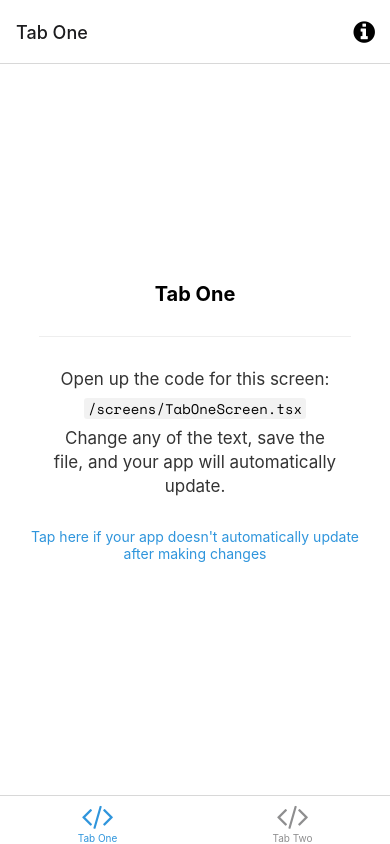
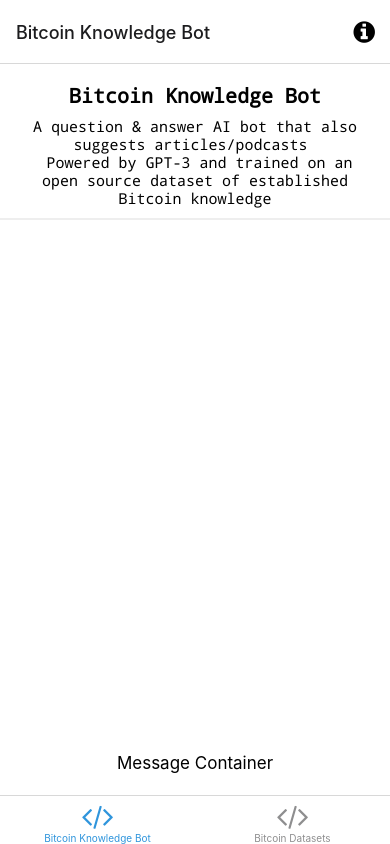
Before and after one commit to bitcoin-knowledge/Frontend, a React Native app: screen /TabOne in a window 390 px wide. Built offline with nearby package versions, Linux system fonts and the light colour scheme; what expo-linking would draw is missing.

Commit message:
Added title container and new font

```diff
--- /dev/null
+++ b/components/MessageWindow.tsx
@@ -0,0 +1,54 @@
+import * as WebBrowser from 'expo-web-browser';
+import { StyleSheet, TouchableOpacity } from 'react-native';
+
+import Colors from '../constants/Colors';
+import { MonoText } from './StyledText';
+import { Text, View } from './Themed';
+
+export default function MessageWindow({ path }: { path: string }) {
+  return (
+    <View>
+      <View style={styles.messageContainer}>
+        <Text style={styles.getStartedText}>
+            Message Container
+        </Text>
+      </View>
+    </View>
+  );
+}
+
+function handleHelpPress() {
+  WebBrowser.openBrowserAsync(
+    'https://docs.expo.io/get-started/create-a-new-app/#opening-the-app-on-your-phonetablet'
+  );
+}
+
+const styles = StyleSheet.create({
+  messageContainer: {
+    alignItems: 'center',
+    marginHorizontal: 50,
+  },
+  homeScreenFilename: {
+    marginVertical: 7,
+  },
+  codeHighlightContainer: {
+    borderRadius: 3,
+    paddingHorizontal: 4,
+  },
+  getStartedText: {
+    fontSize: 17,
+    lineHeight: 24,
+    textAlign: 'center',
+  },
+  helpContainer: {
+    marginTop: 15,
+    marginHorizontal: 20,
+    alignItems: 'center',
+  },
+  helpLink: {
+    paddingVertical: 15,
+  },
+  helpLinkText: {
+    textAlign: 'center',
+  },
+});
--- a/components/StyledText.tsx
+++ b/components/StyledText.tsx
@@ -1,5 +1,5 @@
 import { Text, TextProps } from './Themed';
 
 export function MonoText(props: TextProps) {
-  return <Text {...props} style={[props.style, { fontFamily: 'space-mono' }]} />;
+  return <Text {...props} style={[props.style, { fontFamily: 'noto-mono' }]} />;
 }
--- a/hooks/useCachedResources.ts
+++ b/hooks/useCachedResources.ts
@@ -16,6 +16,7 @@
         await Font.loadAsync({
           ...FontAwesome.font,
           'space-mono': require('../assets/fonts/SpaceMono-Regular.ttf'),
+          'noto-mono': require('../assets/fonts/NotoMono-Regular.ttf'),
         });
       } catch (e) {
         // We might want to provide this error information to an error reporting service
--- a/navigation/index.tsx
+++ b/navigation/index.tsx
@@ -66,7 +66,7 @@
         name="TabOne"
         component={TabOneScreen}
         options={({ navigation }: RootTabScreenProps<'TabOne'>) => ({
-          title: 'Tab One',
+          title: 'Bitcoin Knowledge Bot',
           tabBarIcon: ({ color }) => <TabBarIcon name="code" color={color} />,
           headerRight: () => (
             <Pressable
@@ -88,7 +88,7 @@
         name="TabTwo"
         component={TabTwoScreen}
         options={{
-          title: 'Tab Two',
+          title: 'Bitcoin Datasets',
           tabBarIcon: ({ color }) => <TabBarIcon name="code" color={color} />,
         }}
       />
--- a/package.json
+++ b/package.json
@@ -14,6 +14,7 @@
     "preset": "jest-expo"
   },
   "dependencies": {
+    "@expo-google-fonts/inter": "^0.2.2",
     "@expo/vector-icons": "^12.0.0",
     "@react-navigation/bottom-tabs": "^6.0.5",
     "@react-navigation/native": "^6.0.2",
@@ -37,8 +38,8 @@
     "@babel/core": "^7.12.9",
     "@types/react": "~17.0.21",
     "@types/react-native": "~0.64.12",
+    "jest": "^26.6.3",
     "jest-expo": "~44.0.1",
-    "jest": "^26.6.3",
     "react-test-renderer": "17.0.1",
     "typescript": "~4.3.5"
   },
--- a/screens/TabOneScreen.tsx
+++ b/screens/TabOneScreen.tsx
@@ -1,15 +1,19 @@
 import { StyleSheet } from 'react-native';
-
+import { MonoText } from '../components/StyledText';
 import EditScreenInfo from '../components/EditScreenInfo';
+import MessageWindow from '../components/MessageWindow';
 import { Text, View } from '../components/Themed';
 import { RootTabScreenProps } from '../types';
 
 export default function TabOneScreen({ navigation }: RootTabScreenProps<'TabOne'>) {
   return (
     <View style={styles.container}>
-      <Text style={styles.title}>Tab One</Text>
-      <View style={styles.separator} lightColor="#eee" darkColor="rgba(255,255,255,0.1)" />
-      <EditScreenInfo path="/screens/TabOneScreen.tsx" />
+      <View style={styles.titleContainer}>
+        <MonoText style={styles.title}>Bitcoin Knowledge Bot</MonoText>
+        <MonoText style={styles.subTitle}>A question & answer AI bot that also suggests articles/podcasts <br/> Powered by GPT-3 and trained on an open source dataset of established Bitcoin knowledge</MonoText>
+        <View style={styles.separator} lightColor="#eee" darkColor="rgba(255,255,255,0.1)" />
+      </View>
+      <MessageWindow path='/screens/TabOneScreen.tsx' />
     </View>
   );
 }
@@ -18,15 +22,25 @@
   container: {
     flex: 1,
     alignItems: 'center',
+    justifyContent: 'space-between',
+    padding: 20,
+  },
+  titleContainer: {
+    alignItems: 'center',
     justifyContent: 'center',
   },
   title: {
     fontSize: 20,
     fontWeight: 'bold',
+    marginBottom: 10,
+  },
+  subTitle: {
+    fontSize: 15,
+    textAlign: 'center',
   },
   separator: {
-    marginVertical: 30,
-    height: 1,
-    width: '80%',
+    marginVertical: 10,
+    height: 2,
+    width: '150%',
   },
 });
```
Also changed, not shown: assets/fonts/NotoMono-Regular.ttf (added), 1 other file (tests, documents, lock files or other folders).
